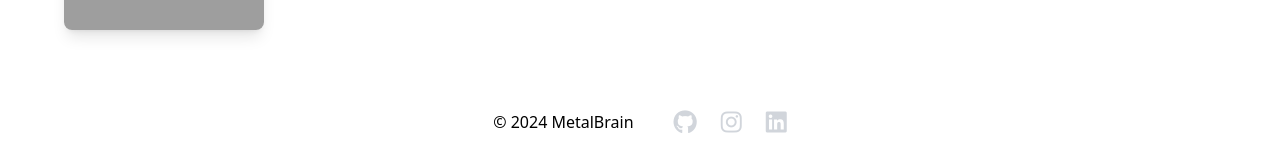
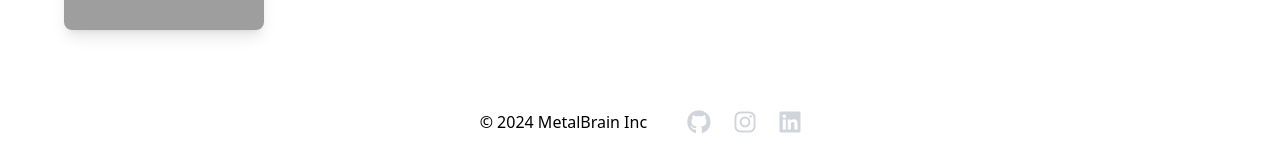
Before and after one commit to MetalHuman38/designtemp, a Django app: template app/uidir/templates/uidir/profile.html in a window 1280 px wide. Shown: the part 1731-1881 px from the top of the page. Run offline with Django 4.2, Linux system fonts and the light colour scheme; the template is opened without the code that fills it, so the values that code supplies are empty; some libraries are stand-ins or nearby versions; grey boxes are pictures that could not be loaded.

Commit message:
style-sheet-aws

```diff
--- a/app/uidir/templates/uidir/footer.html
+++ b/app/uidir/templates/uidir/footer.html
@@ -14,7 +14,7 @@
 <!-- Footer -->
 <section class="flex items-center justify-center gap-10">
   <footer class="py-4 text-center">
-    <p class="h4-bold">&copy; 2024 MetalBrain</p>
+    <p class="h4-bold">&copy; 2024 MetalBrain Inc</p>
   </footer>
   <div class="flex gap-6">
     <a
```
